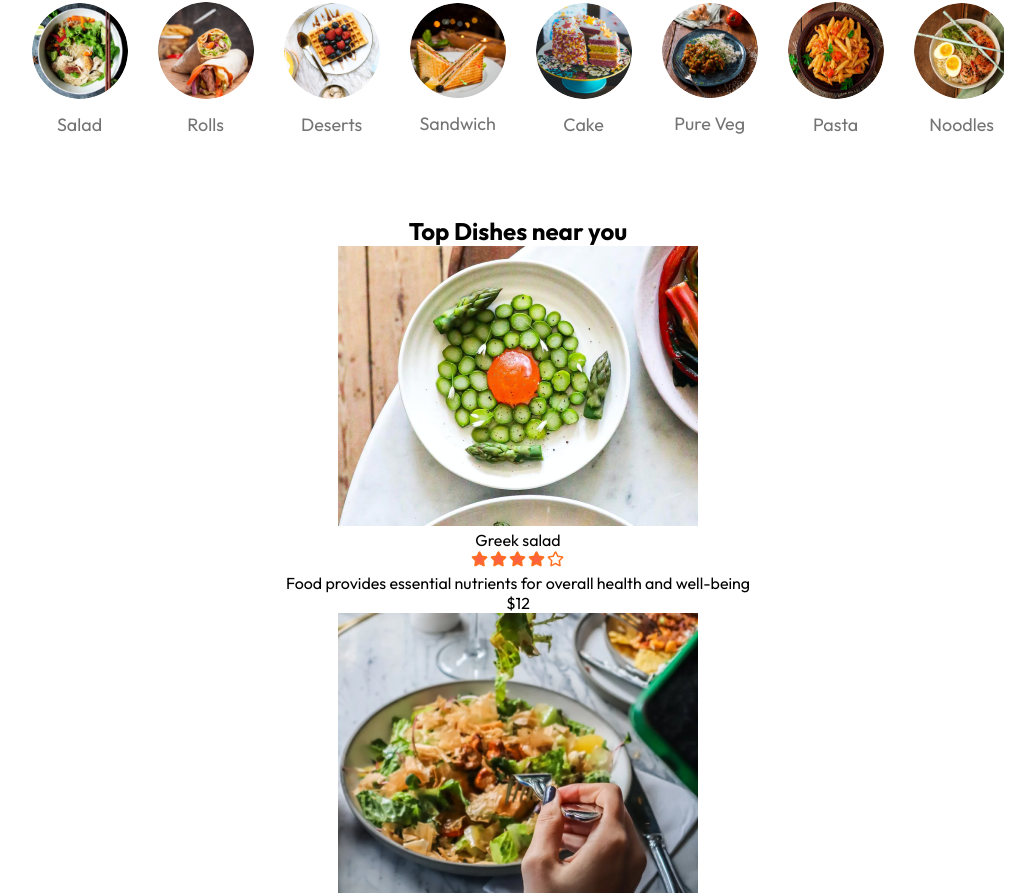
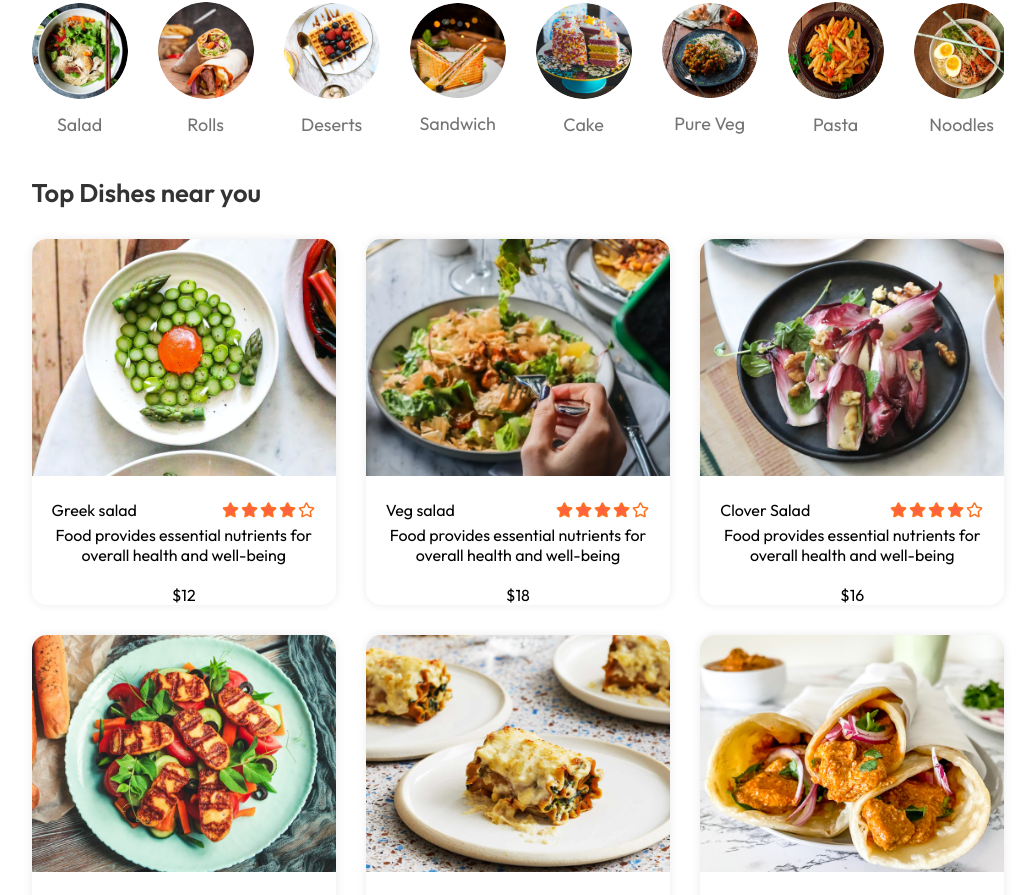
Before and after one commit to abubinnaser81/Yum-Hub-full-Project, a React (Vite) app in the folder frontend/: page / in a window 1280 px wide. Shown: the part 746-1641 px from the top of the page, without its empty margins (122-1157 px from the left). Built offline with nearby package versions, Linux system fonts and the light colour scheme.

Commit message:
item card

```diff
--- a/frontend/src/components/FoodDisplay/FoodDisplay.css
+++ b/frontend/src/components/FoodDisplay/FoodDisplay.css
@@ -0,0 +1,18 @@
+.food-display {
+ margin-top: -40px;
+
+}
+.food-display h2 {
+    font-size: max(2vw, 24px);
+    font-weight: 600;
+    text-align: left;
+    color: #333;
+}
+.food-display-list {
+    margin-top: 30px;
+    display: grid;
+    grid-template-columns: repeat(auto-fit, minmax(240px, 1fr));
+    gap: 30px;
+    row-gap: 30px;
+    column-gap: 30px;
+}
--- a/frontend/src/components/FoodItem/FoodItem.css
+++ b/frontend/src/components/FoodItem/FoodItem.css
@@ -0,0 +1,24 @@
+.food-item {
+    width: 100%;
+    margin: auto ;
+    border-radius: 15px;
+    box-shadow: 0px 0px 10px #00000015;
+    transition: 0.3s;
+    animation: fadeIn 1s;
+}
+.food-item-image {
+    width: 100%;
+    /* height: 180px; */
+    border-radius: 15px 15px 0px 0px;
+    /* object-fit: cover; */
+}
+.food-item-info{
+    padding:20px;
+}
+.food-item-name-rating{
+    display: flex;
+    justify-content: space-between;
+    margin-bottom: 5px;
+    align-items: center;
+
+}
--- a/frontend/src/components/Navbar/Navbar.css
+++ b/frontend/src/components/Navbar/Navbar.css
@@ -1,4 +1,5 @@
 .navbar {
+  width: 100%;
   padding: 20px 0;
   display: flex;
   justify-content: space-between;
```
